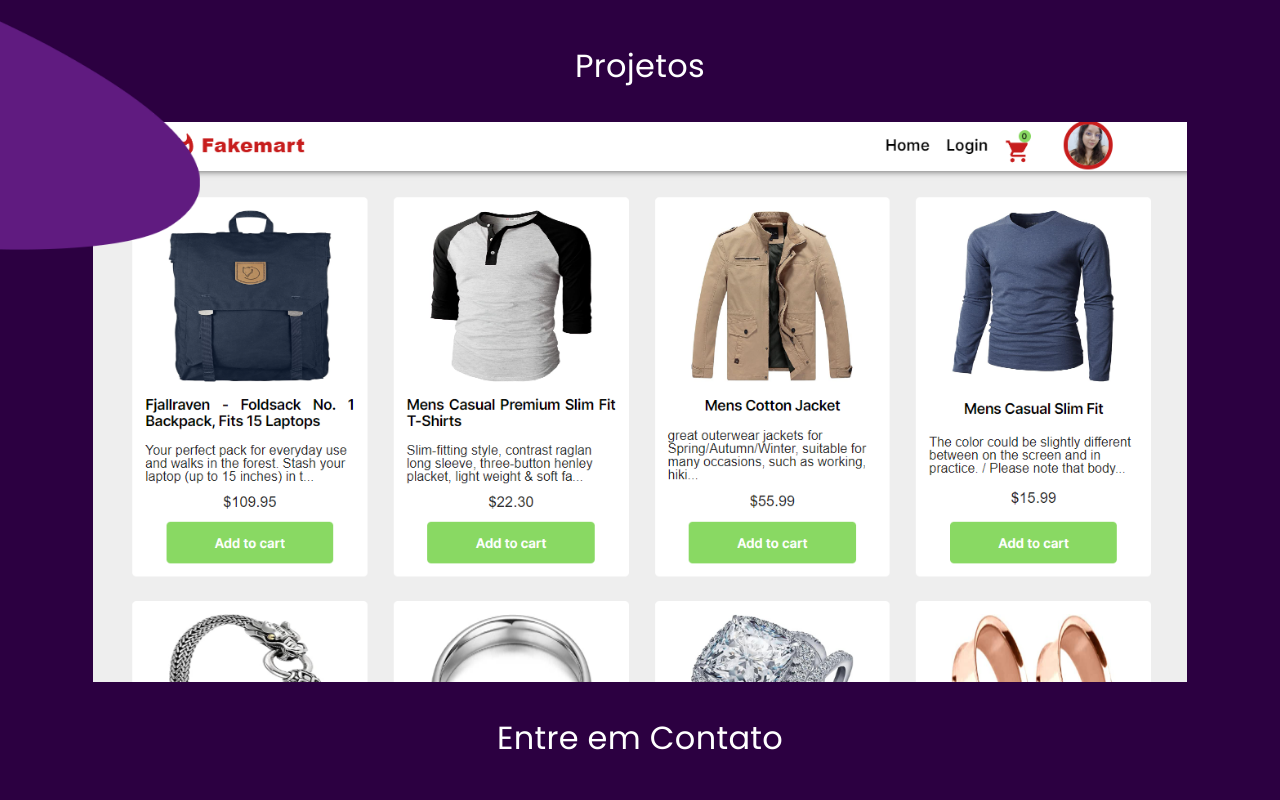
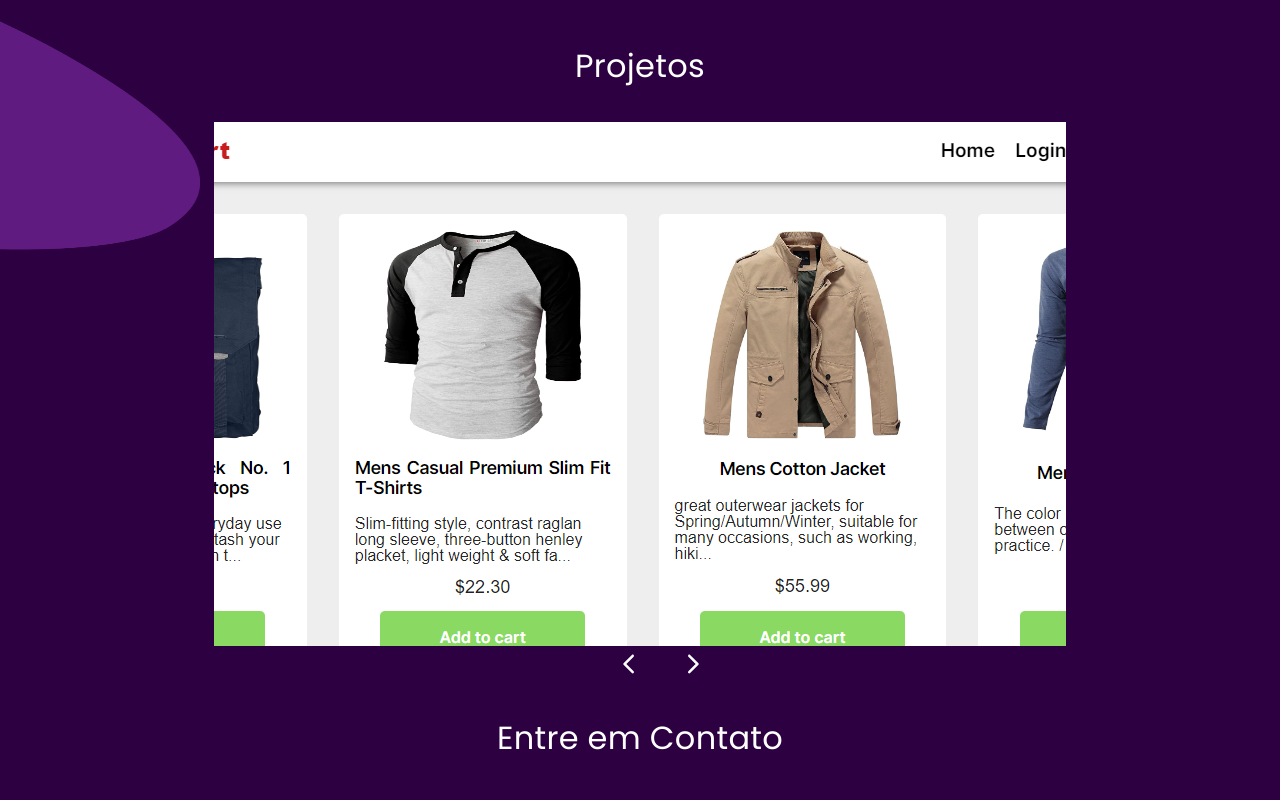
Before and after one commit to LaisFSGomes/meu-portfolio, a React (Create React App) app: page / in a window 1280 px wide. Shown: the part 1340-2140 px from the top of the page. Built offline with nearby package versions, Linux system fonts and the light colour scheme.

Commit message:
chore: fazendo o carrossel ter mais movimeto adicionando animações

```diff
--- a/src/components/MyProjects/MyProjects.tsx
+++ b/src/components/MyProjects/MyProjects.tsx
@@ -29,10 +29,12 @@ export const MyProjects: React.FC = () => {
       alt: "Spotfy",
     },
   ];
+
   return (
     <MyProjectsWrapper>
       <Title>Projetos</Title>
       <Swiper items={items}/>
+
     </MyProjectsWrapper>
   );
 };
--- a/src/components/Swiper/Swiper.styles.ts
+++ b/src/components/Swiper/Swiper.styles.ts
@@ -1,18 +1,33 @@
 import { styled } from "@mui/system";
-import { Box } from "@mui/material";
+import { Box, Button } from "@mui/material";
 
 export const SwiperWrapper = styled(Box)({
-    width: "90%",
-    maxWidth: "100%",
-    overflow: "auto",
-    height: "70vh",
+  width: "70%",
+  display: "flex",
+  flexDirection: "column",
+  alignItems: "center",
+  height: "70vh",
 });
-
-export const SwiperList = styled("ul")({
-    display: "flex",
-    minWidth: "90%",
-    flexDirection: "row",
-    listStyle: "none",
-    padding: "0",
-    margin: "0",
+export const Carousel = styled(Box)({
+  width: "100%",
+  display: "flex",
+  overflow: "auto",
+  overflowY: "hidden",
+  scrollBehavior: "smooth",
+  listStyle: "none",
+  "&::-webkit-scrollbar": {
+    display: "none",
+  },
 });
+export const Actions = styled(Box)({
+  width: "10%",
+  display: "flex",
+  justifyContent: "space-evenly",
+  alignItems: "center",
+});
+export const ActionsButton = styled(Button)({
+  backgroundColor: "transparent",
+  border: "none",
+  cursor: "pointer",
+  color: "#FFFFFF",
+});
--- a/src/components/Swiper/Swiper.tsx
+++ b/src/components/Swiper/Swiper.tsx
@@ -1,23 +1,66 @@
 import { SwiperItem } from "components/SwiperItem";
-import React from "react"
-import { SwiperList, SwiperWrapper } from "./Swiper.styles"
-
+import React from "react";
+// import { Actions, ActionsButton, SwiperList, SwiperWrapper } from "./Swiper.styles";
+import ArrowBackIosRoundedIcon from "@mui/icons-material/ArrowBackIosRounded";
+import ArrowForwardIosRoundedIcon from "@mui/icons-material/ArrowForwardIosRounded";
+import {
+  Actions,
+  ActionsButton,
+  Carousel,
+  SwiperWrapper,
+} from "./Swiper.styles";
 interface SwiperItemProps {
-    src: string;
-    alt: string;
+  src: string;
+  alt: string;
 }
 interface SwiperProps {
-    items: SwiperItemProps[];
+  items: SwiperItemProps[];
 }
 
-export const Swiper: React.FC<SwiperProps> = ({items}) => {
+export const Swiper: React.FC<SwiperProps> = ({ items }) => {
+  const carousel = React.useRef();
+  const page = React.useRef();
+
+  const handleNext = (event: React.MouseEvent<HTMLButtonElement>) => {
+    event.preventDefault();
+    if (carousel.current && page.current) {
+      const carouselElement = carousel.current as HTMLDivElement;
+      const pageElement = page.current as HTMLDivElement;
+      const scrollWidth = pageElement.scrollWidth;
+      carouselElement.scrollLeft += scrollWidth;
+      if (carouselElement.scrollLeft >= (carouselElement.scrollWidth - carouselElement.scrollLeft/2)) {
+        carouselElement.scrollLeft = 0;
+      }
+    }
+  };
+  const handlePrev = (event: React.MouseEvent<HTMLButtonElement>) => {
+    event.preventDefault();
+    if (carousel.current && page.current) {
+      const carouselElement = carousel.current as HTMLDivElement;
+      const pageElement = page.current as HTMLDivElement;
+      const scrollWidth = pageElement.scrollWidth;
+      carouselElement.scrollLeft -= scrollWidth;
+      if (carouselElement.scrollLeft <= 0) {
+        carouselElement.scrollLeft = carouselElement.scrollWidth - carouselElement.scrollLeft/2;
+      }
+    }
+  };
+
   return (
-    <SwiperWrapper>
-        <SwiperList>
-            {items.map((item, index) => {
-                return <SwiperItem key={index} {...item} />
-            })}
-        </SwiperList>
+    <SwiperWrapper ref = {page}>
+      <Carousel ref = {carousel} >
+        {items.map((item, index) => (
+          <SwiperItem key={index} src={item.src} alt={item.alt} />
+        ))}
+      </Carousel>
+      <Actions>
+        <ActionsButton onClick={handlePrev} >
+          <ArrowBackIosRoundedIcon />
+        </ActionsButton>
+        <ActionsButton onClick={handleNext} >
+          <ArrowForwardIosRoundedIcon />
+        </ActionsButton>
+      </Actions>
     </SwiperWrapper>
   );
 };
--- a/src/components/SwiperItem/SwiperItem.styles.ts
+++ b/src/components/SwiperItem/SwiperItem.styles.ts
@@ -1,13 +1,42 @@
 import { styled } from "@mui/system";
+import { Box } from "@mui/material";
 
-export const SwiperItemWrapper = styled ("li")({
+export const SwiperItemWrapper = styled (Box)({
     width: "100%",
     flexShrink: 0,
-
+    display: "flex",
+    // flexDirection: "column-reverse",
+    height: "70vh",
+    transition: "width 3s",
+    "&:hover": {
+        transition: "width 3s",
+        "& > img": {
+            width: "0px",
+        },
+        "& > div": {
+            width: "100%",
+            color: "#2C0041",
+        }
+    }
 });
 export const SwiperImage = styled ("img")({
     width: "100%",
     height: "auto",
     userSelect: "none",
-
+    objectFit: "none",
+    objectPosition: "50% 0%",
+    transition: "all 2s ",
 });
+export const SwiperItemInfo = styled (Box)({
+    width: "0%",
+    display: "flex",
+    flexDirection: "column",
+    justifyContent: "center",
+    alignItems: "center",
+    backgroundColor: "#FFFFFF",
+    color: "transparent",
+    fontFamily: "Poppins, sans-serif",
+    fontSize: "2em",
+    fontWeight: 300,
+    transition: "all 2s",
+});
--- a/src/components/SwiperItem/SwiperItem.tsx
+++ b/src/components/SwiperItem/SwiperItem.tsx
@@ -1,5 +1,5 @@
 import React from "react";
-import { SwiperImage, SwiperItemWrapper } from "./SwiperItem.styles";
+import { SwiperImage, SwiperItemInfo, SwiperItemWrapper } from "./SwiperItem.styles";
 
 interface SwiperItemProps {
   src: string;
@@ -8,8 +8,12 @@ interface SwiperItemProps {
 
 export const SwiperItem: React.FC<SwiperItemProps> = ({ src, alt }) => {
   return (
+
     <SwiperItemWrapper>
-      <SwiperImage src={src} alt={alt} />
+      <SwiperImage  src={src} alt={alt} id="imagem"/>
+      <SwiperItemInfo id="info">
+        <h3>{alt}</h3>
+      </SwiperItemInfo >
     </SwiperItemWrapper>
   );
 };
```
Also changed, not shown: src/components/MyProjects/MyProjects.styles.ts (line endings or trailing spaces).
